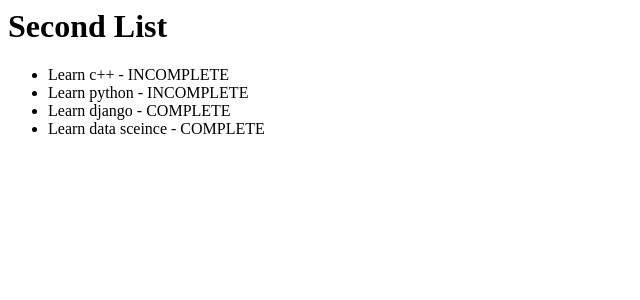
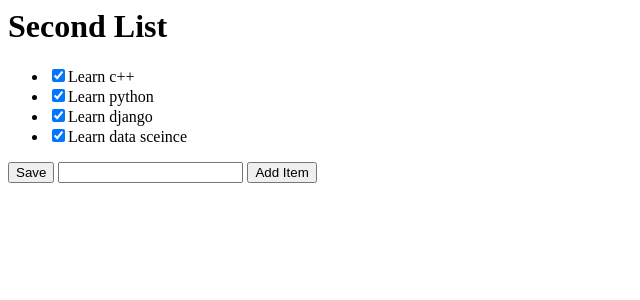
Before and after one commit to NarcisNacev1/Django-ToDo-List-App, a Django app: page /2 in a window 1280 px wide. Shown: the top 300 px of the page, without its empty margins (0-640 px from the left). Run offline with Django 5.2, Linux system fonts and the light colour scheme; data comes from the database, SQL or seed files in the repository; both versions use the stored data as it was after the commit.

Commit message:
Worked on custom templates

```diff
--- a/djangoproject/djangoapp/templates/djangoapp/list.html
+++ b/djangoproject/djangoapp/templates/djangoapp/list.html
@@ -1,14 +1,21 @@
 {% extends "djangoapp/base.html" %}
 {% block title %}View List{% endblock %}
+
 {% block content %}
-<h1>{{ls.name}}</h1>
+    <h1>{{ls.name}}</h1>
+    <form method="post" action="#">
+        {% csrf_token %}
     <ul>
         {% for item in ls.item_set.all %}
             {% if item.complete == False %}
-            <li>{{item.text}} - COMPLETE</li>
+            <li><input type="checkbox" value="clicked" name="c{{item.id}}" checked>{{item.text}}</li>
             {% else %}
-            <li>{{item.text}} - INCOMPLETE</li>
+            <li><input type="checkbox" value="clicked" name="c{{item.id}}" checked>{{item.text}}</li>
             {% endif %}
         {% endfor %}
     </ul>
+        <button type="submit" name="save" value="save">Save</button>
+        <input type="text" name="new">
+        <button type="submit" name="newItem" value="newItem">Add Item</button>
+    </form>
 {% endblock %}
--- a/djangoproject/djangoapp/urls.py
+++ b/djangoproject/djangoapp/urls.py
@@ -4,5 +4,6 @@ from . import views
 
 urlpatterns = [
     path("<int:id>", views.index, name="index"),
-    path("", views.home, name="home")
+    path("", views.home, name="home"),
+    path("create/", views.create, name="create")
 ]
--- a/djangoproject/djangoapp/views.py
+++ b/djangoproject/djangoapp/views.py
@@ -1,11 +1,45 @@
 # Create your views here.
 from django.shortcuts import render
-from django.http import HttpResponse
+from django.http import HttpResponse, HttpResponseRedirect
 from .models import ToDoList,Item
+from .forms import CreateNewList
 
 def index(response, id):
     ls = ToDoList.objects.get(id=id)
+    if response.method == "POST":
+        print(response.POST)
+        if response.POST.get("save"):
+            for item in ls.item_set.all():
+                if response.POST.get("c" + str(item.id)) == "clicked":
+                    item.complete == True
+                else:
+                    item.complete == False
+
+                item.save()
+
+        elif response.POST.get("newItem"):
+            txt = response.POST.get("new")
+            if len(txt) > 2:
+                ls.item_set.create(text=txt, complete=False)
+            else:
+                print("invalid")
+
     return render(response, "djangoapp/list.html", {"ls":ls})
 
 def home(response):
     return render(response, "djangoapp/home.html", {})
+
+def create(response):
+    if response.method == "POST":
+        form = CreateNewList(response.POST)
+
+        if form.is_valid():
+            n = form.cleaned_data["name"]
+            t = ToDoList(name=n)
+            t.save()
+        return HttpResponseRedirect("/%i" %t.id)
+
+    else:
+        form = CreateNewList()
+
+    return render(response, "djangoapp/create.html", {"form":form})
```
Also changed, not shown: djangoproject/djangoapp/forms.py (added, +8 -0 lines), djangoproject/djangoapp/templates/djangoapp/create.html (added, +13 -0 lines), djangoproject/db.sqlite3.
